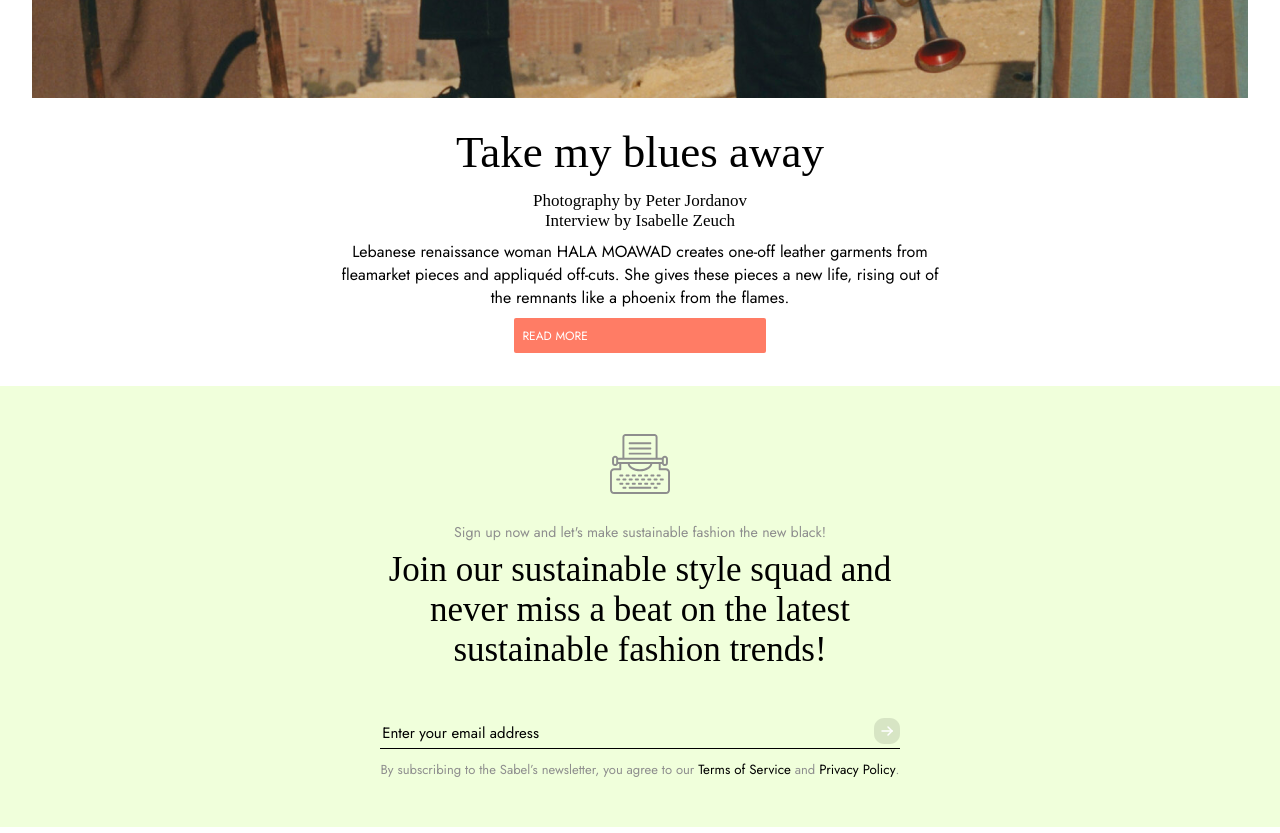
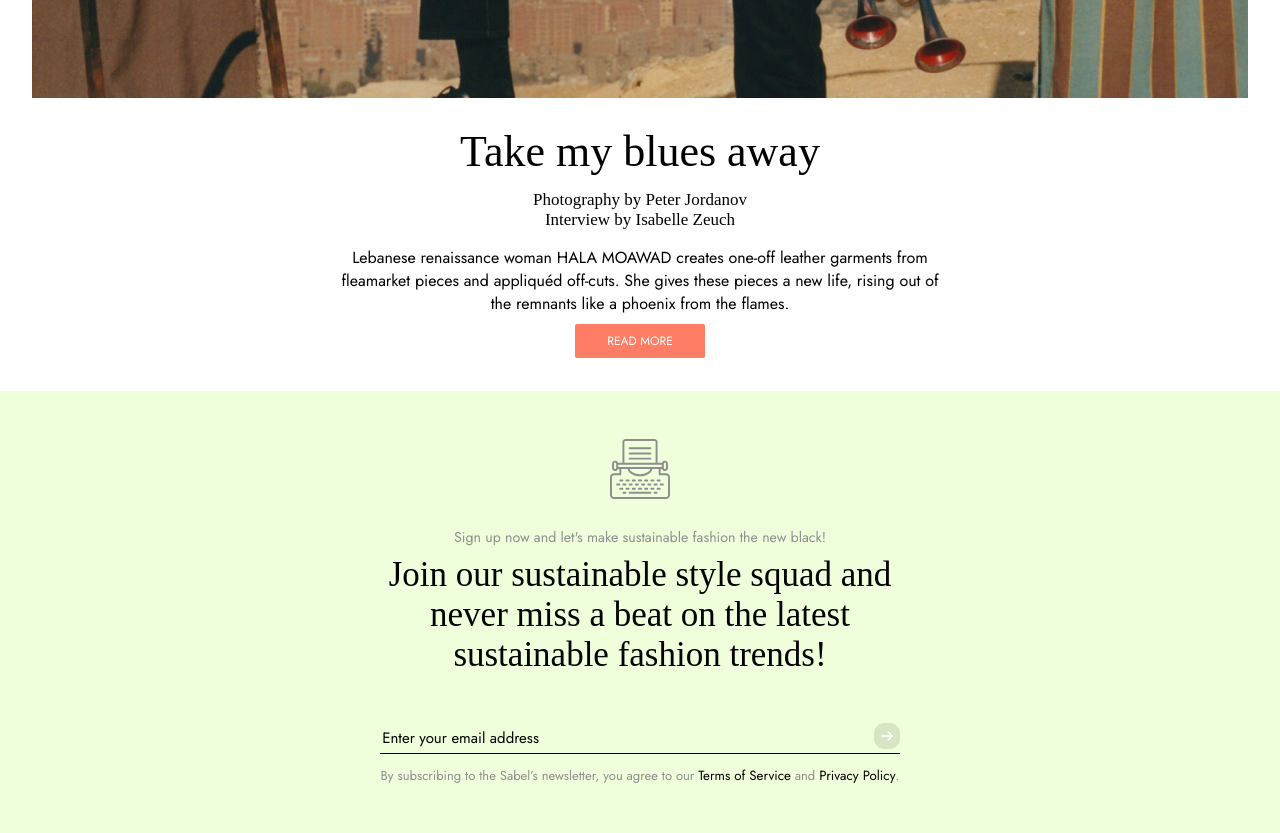
Before and after one commit to Damileee/sabel-blog, a React (Create React App) app: page / in a window 1280 px wide. Shown: the part 2500-3333 px from the top of the page. Built offline with nearby package versions, Linux system fonts and the light colour scheme.

Commit message:
Fix: the homepage button styling

```diff
--- a/src/index.css
+++ b/src/index.css
@@ -552,7 +552,7 @@ button:hover {
 }
 .home_page-third-span-first {
   font-family: "Playfair Display ", serif;
-  font-size: 45px;
+  font-size: 44px;
   font-weight: 400;
   margin-bottom: 0.8rem;
 }
@@ -564,10 +564,16 @@ button:hover {
   display: flex;
   flex-direction: column;
   align-items: center;
-  margin-bottom: 0.6rem;
+  margin-bottom: 1rem;
 }
 .home_page-third-span-third {
   font-family: "Jost", sans-serif;
   font-size: 16px;
   font-weight: 400;
 }
+.homepage-button {
+  max-width: 130px;
+  display: flex;
+  justify-content: center;
+  align-items: center;
+}
```
